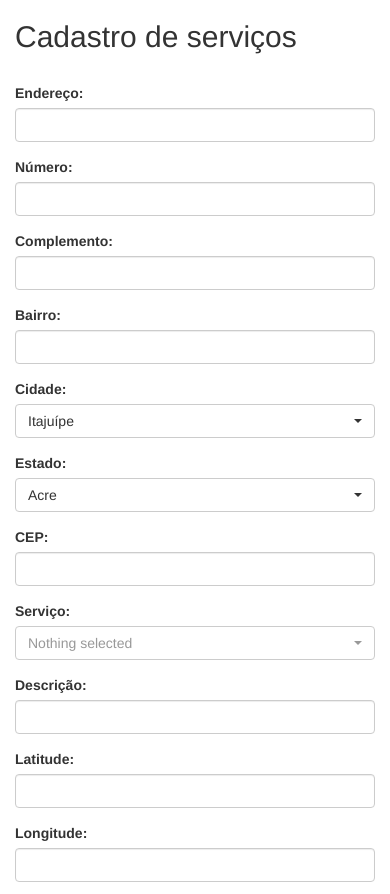
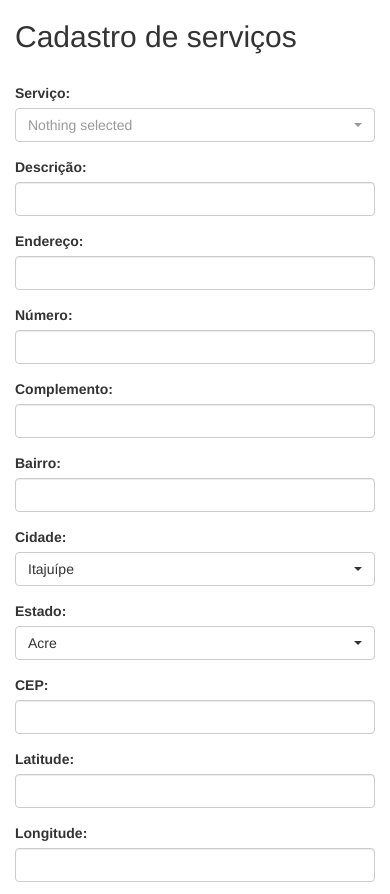
Before and after one commit to giovannealmeida/versalius-akijob, a CodeIgniter app: page /akijob/index.php/maps_register/index in a window 390 px wide. Shown: the top 894 px of the page. Run offline with CodeIgniter, Linux system fonts and the light colour scheme; some libraries are stand-ins or nearby versions.

Commit message:
Ajustes no form de cadastro de serviço

```diff
--- a/application/views/maps_register.php
+++ b/application/views/maps_register.php
@@ -11,79 +11,12 @@
         <title>Places Searchbox</title>
     </head>
     <body>
-        <div class="container">
+        <div class="container" style="height:50%;">
             <h2>Cadastro de serviços</h2>
             <br>
             <form>
                 <div class = "row">
-                    <div class="col-md-6">
-                        <div class="form-group">
-                            <label>Endereço:</label>
-                            <input type="text" class="form-control" id="endereco">
-                        </div>
-                    </div>
                     <div class="col-md-4">
-                        <div class="form-group">
-                            <label>Número:</label>
-                            <input type="text" class="form-control" id="numero">
-                        </div>
-                    </div>
-                </div>
-
-                <div class = "row">
-                    <div class="col-md-6">
-                        <div class="form-group">
-                            <label>Complemento:</label>
-                            <input type="text" class="form-control" id="complemento">
-                        </div>
-                    </div>
-                    <div class="col-md-4">
-                        <div class="form-group">
-                            <label>Bairro:</label>
-                            <input type="text" class="form-control" id="bairro">
-                        </div>
-                    </div>
-                </div>
-
-                <div class = "row">
-                    <div class="col-md-3">
-                        <div class="form-group">
-                            <label>Cidade:</label>
-                            <select class="selectpicker" data-width="100%">
-                                <option>Itajuípe</option>
-                                <option>Coaraci</option>
-                                <option>Itapitanga</option>
-                                <option>Itabuna</option>
-                                <option>Buerarema</option>
-                                <option>Ilhéus</option>
-                            </select>
-
-                        </div>
-                    </div>
-                    <div class="col-md-3">
-                        <div class="form-group">
-                            <label>Estado:</label>
-                            <select class="selectpicker" data-width="100%">
-                                <option>Acre</option>
-                                <option>Amazonas</option>
-                                <option>Alagoas</option>
-                                <option>Bahia</option>
-                                <option>Ceará</option>
-                                <option>Distrito Federal</option>
-                            </select>
-
-                        </div>
-                    </div>
-                    <div class="col-md-4">
-                        <div class="form-group">
-                            <label>CEP:</label>
-                            <input type="text" class="form-control" id="cep">
-                        </div>
-                    </div>
-                </div>
-
-                <div class = "row">
-                    <div class="col-md-3">
                         <div class="form-group">
                             <label>Serviço:</label>
                             <div class="select_service">
@@ -99,22 +32,83 @@
                             </div>
                         </div>
                     </div>
-                    <div class="col-md-7">
+                    <div class="col-md-8">
                         <div class="form-group">
                             <label>Descrição:</label>
                             <input type="text" class="form-control" id="descricao">
                         </div>
                     </div>
                 </div>
+                <div class = "row">
+                    <div class="col-md-5">
+                        <div class="form-group">
+                            <label>Endereço:</label>
+                            <input type="text" class="form-control" id="endereco">
+                        </div>
+                    </div>
+                    <div class="col-md-2">
+                        <div class="form-group">
+                            <label>Número:</label>
+                            <input type="text" class="form-control" id="numero">
+                        </div>
+                    </div>
+                    <div class="col-md-5">
+                        <div class="form-group">
+                            <label>Complemento:</label>
+                            <input type="text" class="form-control" id="complemento">
+                        </div>
+                    </div>
+                </div>
 
                 <div class = "row">
-                    <div class="col-md-5">
+                    <div class="col-md-4">
+                        <div class="form-group">
+                            <label>Bairro:</label>
+                            <input type="text" class="form-control" id="bairro">
+                        </div>
+                    </div>
+                    <div class="col-md-4">
+                        <div class="form-group">
+                            <label>Cidade:</label>
+                            <select class="selectpicker" data-width="100%">
+                                <option>Itajuípe</option>
+                                <option>Coaraci</option>
+                                <option>Itapitanga</option>
+                                <option>Itabuna</option>
+                                <option>Buerarema</option>
+                                <option>Ilhéus</option>
+                            </select>
+
+                        </div>
+                    </div>
+                    <div class="col-md-4">
+                        <div class="form-group">
+                            <label>Estado:</label>
+                            <select class="selectpicker" data-width="100%">
+                                <option>Acre</option>
+                                <option>Amazonas</option>
+                                <option>Alagoas</option>
+                                <option>Bahia</option>
+                                <option>Ceará</option>
+                                <option>Distrito Federal</option>
+                            </select>
+                        </div>
+                    </div>
+                </div>
+                <div class = "row">
+                    <div class="col-md-4">
+                        <div class="form-group">
+                            <label>CEP:</label>
+                            <input type="text" class="form-control" id="cep">
+                        </div>
+                    </div>
+                    <div class="col-md-4">
                         <div class="form-group">
                             <label>Latitude:</label>
                             <input type="text" class="form-control" id="latitude">
                         </div>
                     </div>
-                    <div class="col-md-5">
+                    <div class="col-md-4">
                         <div class="form-group">
                             <label>Longitude:</label>
                             <input type="text" class="form-control" id="longitude">
@@ -122,11 +116,21 @@
                     </div>
                 </div>
             </form>
+            <div class="col-md-12" style="height: 100%;">
+                <!-- BEGIN MAPA -->
+                <div id="map"></div>
+                <input id="pac-input" class="controls" type="text" placeholder="Pesquisar">
+                <!-- END MAPA-->
+            </div>
+            <div class = "row">
+                <div class="col-md-1" style="margin-top: 30px; float:right;">
+                    <button type="submit" class="btn btn-success">Cadastrar</button>
+                </div>
+                <div class="col-md-1" style="margin-top: 30px; float:right;">
+                    <button type="button" class="btn btn-danger">Cancelar</button>
+                </div>
+            </div>
         </div>
-        <!-- BEGIN MAPA -->
-        <div id="map"></div>
-        <input id="pac-input" class="controls" type="text" placeholder="Pesquisar">
-        <!-- END MAPA-->
         <script src="https://maps.googleapis.com/maps/api/js?key=AIzaSyC69Ji81pHJ6ol7VhIrIDE1mUofcZw_WuA&libraries=places&callback=initAutocomplete" async defer></script>
         <script src="<?= base_url('/assets/js/google_maps/maps_register.js'); ?>" type="text/javascript"></script>
         <link href="<?= base_url('/assets/css/google_maps/maps_register.css'); ?>" rel="stylesheet" type="text/css" />
--- a/assets/css/google_maps/maps_register.css
+++ b/assets/css/google_maps/maps_register.css
@@ -13,9 +13,9 @@ html, body {
     padding: 0;
 }
 #map {
-    height: 50%;
-    margin-left: 20%;
-    margin-right: 30%;
+    height: 100%;
+    margin-left: -15px;
+    margin-right: -15px;
 }
 .controls {
     margin-top: 10px;
```
